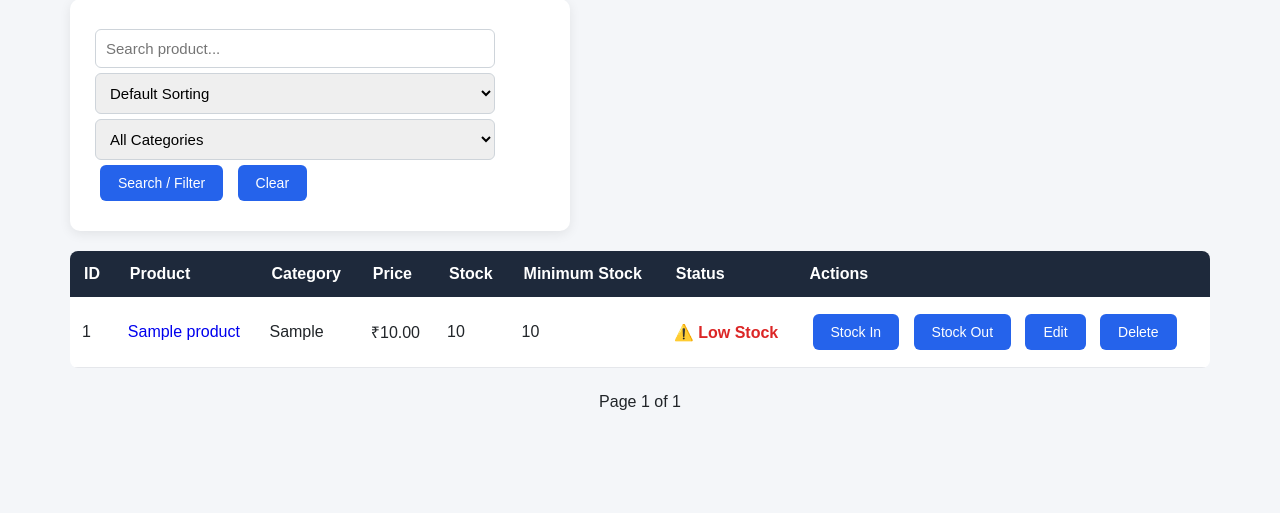
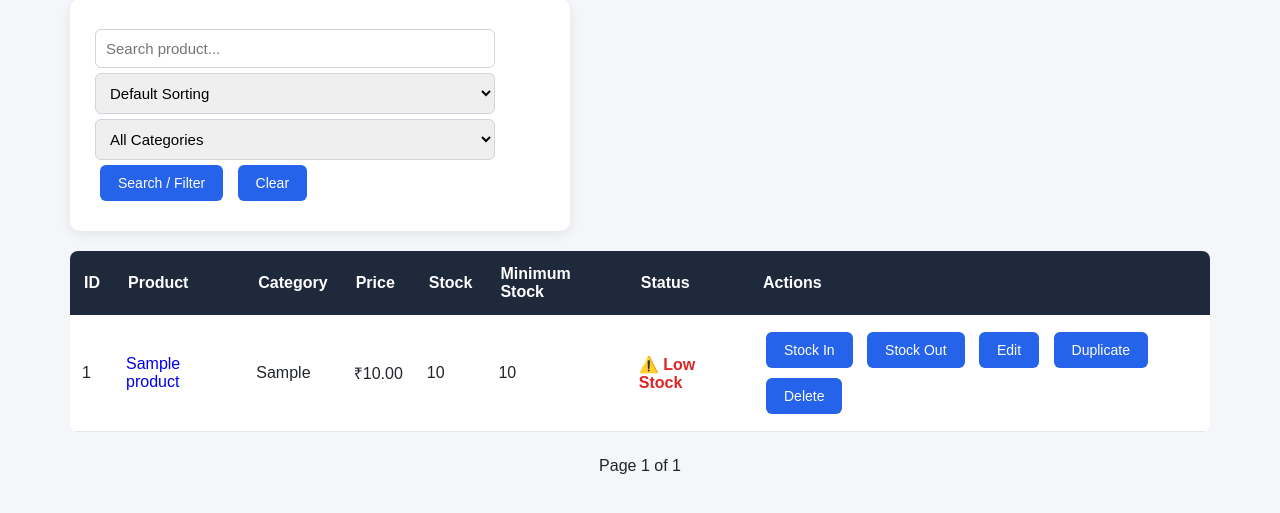
Before and after one commit to kanav4611-boop/inventory-management-system, a Flask app: page /products in a window 1280 px wide. Shown: the part 228-741 px from the top of the page. Run offline with Flask 3, Linux system fonts and the light colour scheme; a user stored in the database is signed in; tables that the repository leaves empty hold one stand-in row (values such as "Sample post").

Commit message:
Add product duplication action

```diff
--- a/app.py
+++ b/app.py
@@ -425,6 +425,24 @@ def edit_product(id):
 # 8. Delete Product
 # -----------------------------------
 
+@app.route("/duplicate-product/<int:id>", methods=["POST"])
+@login_required
+def duplicate_product(id):
+    original = Product.query.get_or_404(id)
+    duplicate = Product(
+        name=f"{original.name} (Copy)",
+        category=original.category,
+        price=original.price,
+        quantity=0,
+        minimum_stock=original.minimum_stock
+    )
+    db.session.add(duplicate)
+    log_activity("Product Duplicated", f"Created a copy of product: {original.name}")
+    db.session.commit()
+    flash("Product copied successfully. Review its details and add stock when ready.", "success")
+    return redirect(url_for("edit_product", id=duplicate.id))
+
+
 @app.route("/delete-product/<int:id>", methods=["POST"])
 @login_required
 def delete_product(id):
--- a/templates/products.html
+++ b/templates/products.html
@@ -200,6 +200,10 @@
                         <button>Edit</button>
                     </a>
 
+                    <form method="POST" action="{{ url_for('duplicate_product', id=product.id) }}" style="display:inline; padding:0; box-shadow:none;">
+                        <button type="submit">Duplicate</button>
+                    </form>
+
                     <form method="POST"
       action="{{ url_for('delete_product', id=product.id) }}"
       style="display:inline; padding:0; box-shadow:none;"
```
